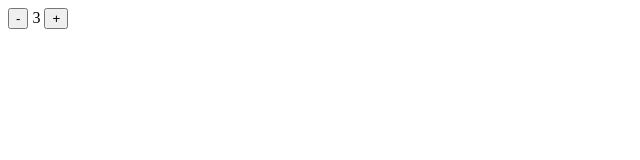
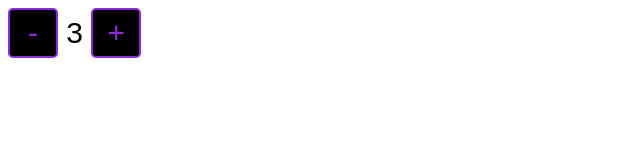
Before and after one commit to Sylwuchaa/shoppingCart-react, a plain HTML site: page index.html in a window 1280 px wide. Shown: the whole page, without its empty margins (0-640 px from the left). Drawn offline with nearby package versions, Linux system fonts and the light colour scheme.

Commit message:
added some simple style and handle from the remove button

```diff
--- a/index.html
+++ b/index.html
@@ -4,6 +4,7 @@
   <meta charset="UTF-8">
   <meta name="viewport" content="width=device-width, initial-scale=1.0">
   <meta http-equiv="X-UA-Compatible" content="ie=edge">
+  <link rel="stylesheet" href="style.css">
   <title>Example</title>
 </head>
 
--- a/shoppingCart.js
+++ b/shoppingCart.js
@@ -3,10 +3,15 @@ class ShoppingCart extends React.Component {
     availableProducts: 7,
     shoppingCart: 3
   }
+  removeFromCart = () => {
+    this.setState ({
+      shoppingCart: this.state.shoppingCart -1
+    })
+  }
   render() {
     return (
       <div>
-        <button> - </button>
+        <button disabled={this.state.shoppingCart === 0? true : false} onClick={this.removeFromCart}> - </button>
         <span> {this.state.shoppingCart} </span>
         <button> + </button>
       </div>
--- /dev/null
+++ b/style.css
@@ -0,0 +1,20 @@
+
+div {
+  font-size: 30px;
+  line-height: 50px;
+  font-family: Arial, Helvetica, sans-serif
+}
+button {
+  cursor: pointer;
+  outline: none;
+  background-color: black;
+  border: 2px solid blueviolet;
+  border-radius: 10%;
+  height: 50px;
+  width: 50px;
+  font-size: 30px;
+  color: blueviolet;
+}
+button:disabled {
+  opacity: 0.4;
+}
```
